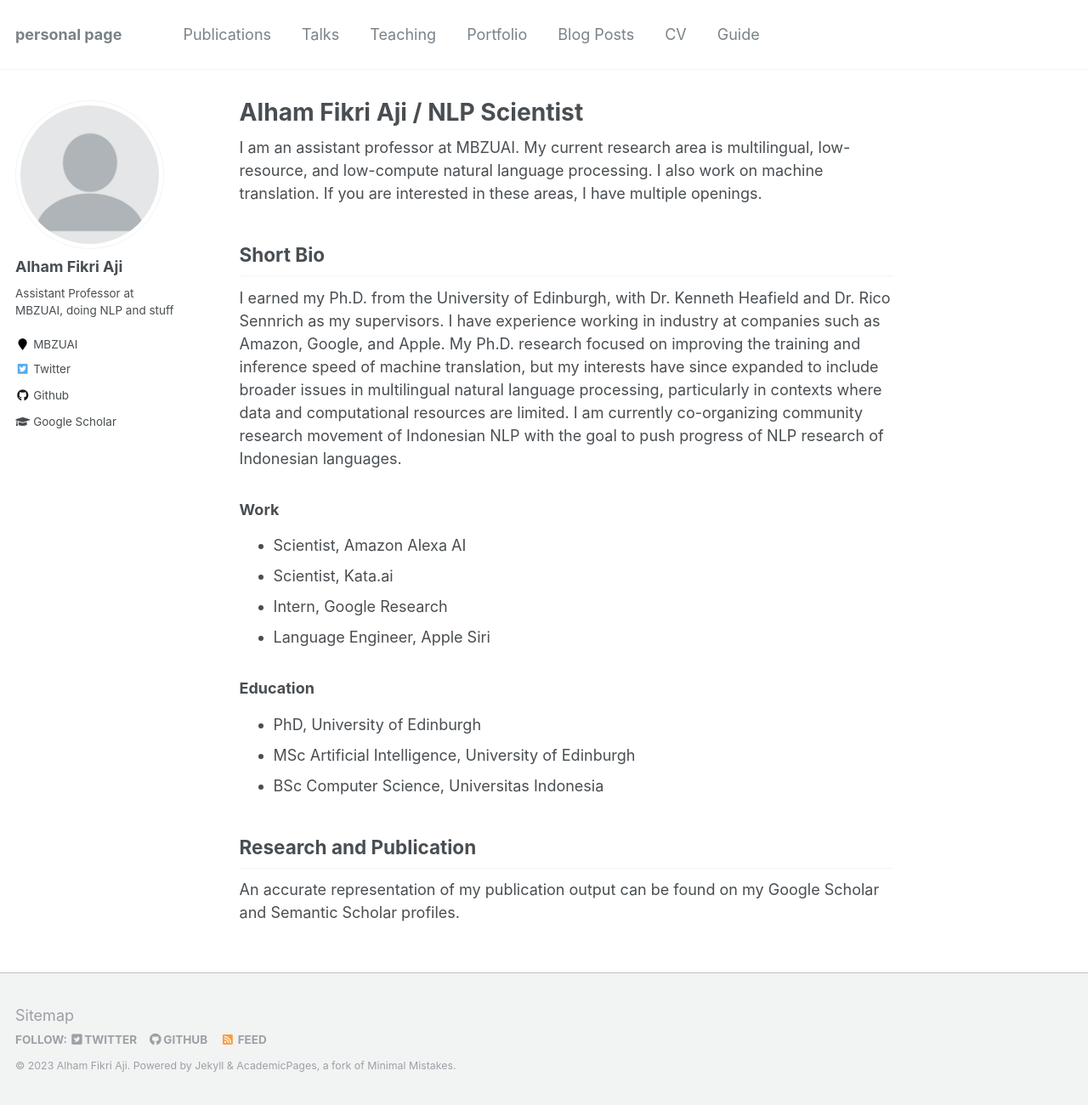
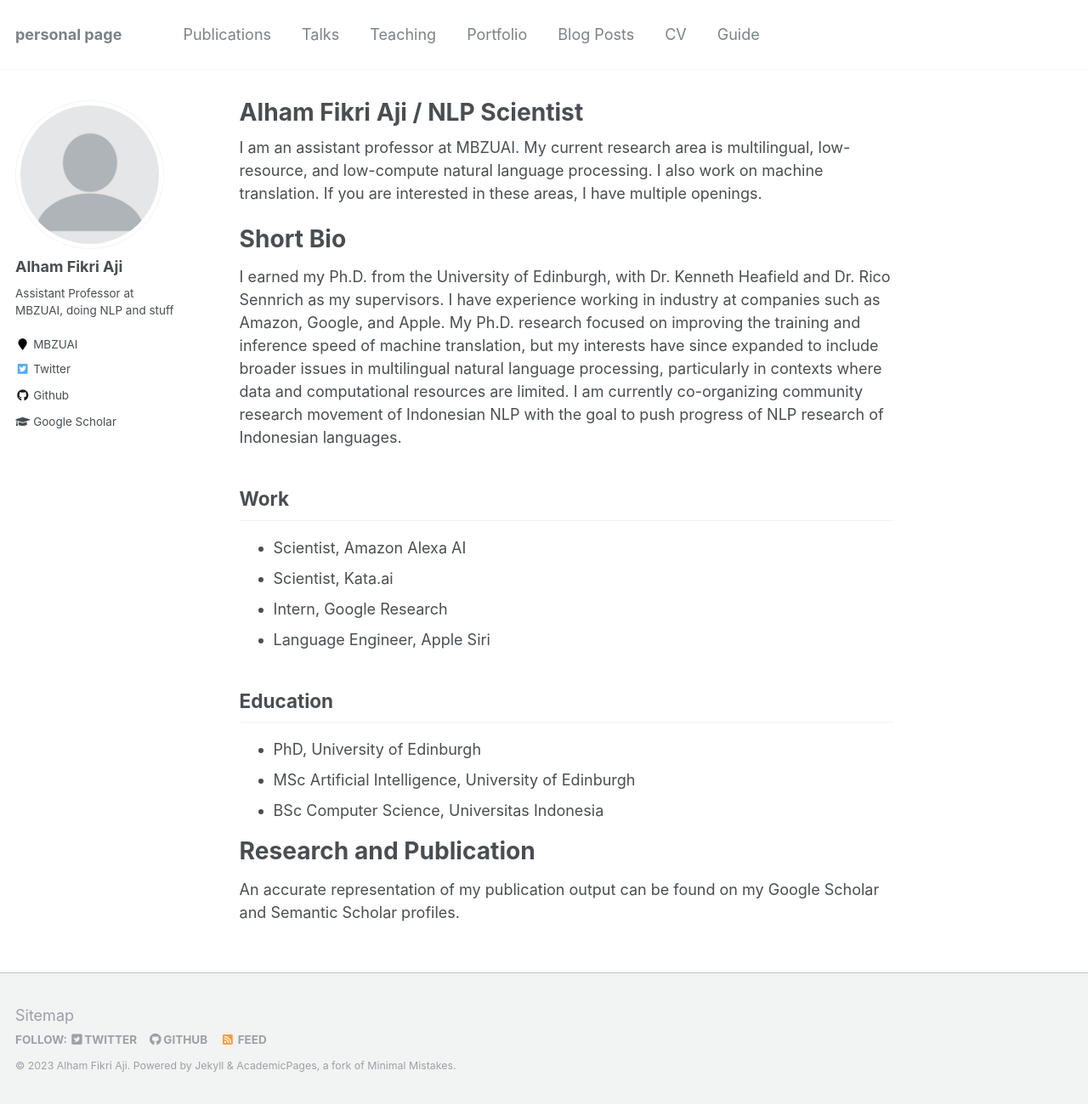
Before and after one commit to afaji/afaji.github.io, a Jekyll site: the page built from _pages/about.md, in a window 1280 px wide and 1300 px high. Shown: the whole window at 85% size. Built offline with Jekyll 4.4.1, drawn with Linux system fonts in a browser that asks for light colours.

Commit message:
update homepage

```diff
--- a/_pages/about.md
+++ b/_pages/about.md
@@ -11,21 +11,21 @@ redirect_from:
 
 I am an assistant professor at MBZUAI. My current research area is multilingual, low-resource, and low-compute natural language processing. I also work on machine translation. If you are interested in these areas, I have multiple openings.
 
-## Short Bio
+# Short Bio
 I earned my Ph.D. from the University of Edinburgh, with Dr. Kenneth Heafield and Dr. Rico Sennrich as my supervisors. I have experience working in industry at companies such as Amazon, Google, and Apple. My Ph.D. research focused on improving the training and inference speed of machine translation, but my interests have since expanded to include broader issues in multilingual natural language processing, particularly in contexts where data and computational resources are limited. I am currently co-organizing community research movement of Indonesian NLP with the goal to push progress of NLP research of Indonesian languages.
 
-### Work
+## Work
  - Scientist, Amazon Alexa AI
  - Scientist, Kata.ai
  - Intern, Google Research
  - Language Engineer, Apple Siri
 
-### Education
+## Education
  - PhD, University of Edinburgh
  - MSc Artificial Intelligence, University of Edinburgh
  - BSc Computer Science, Universitas Indonesia
 
 
-## Research and Publication
+# Research and Publication
 
 An accurate representation of my publication output can be found on my Google Scholar and Semantic Scholar profiles.
```
